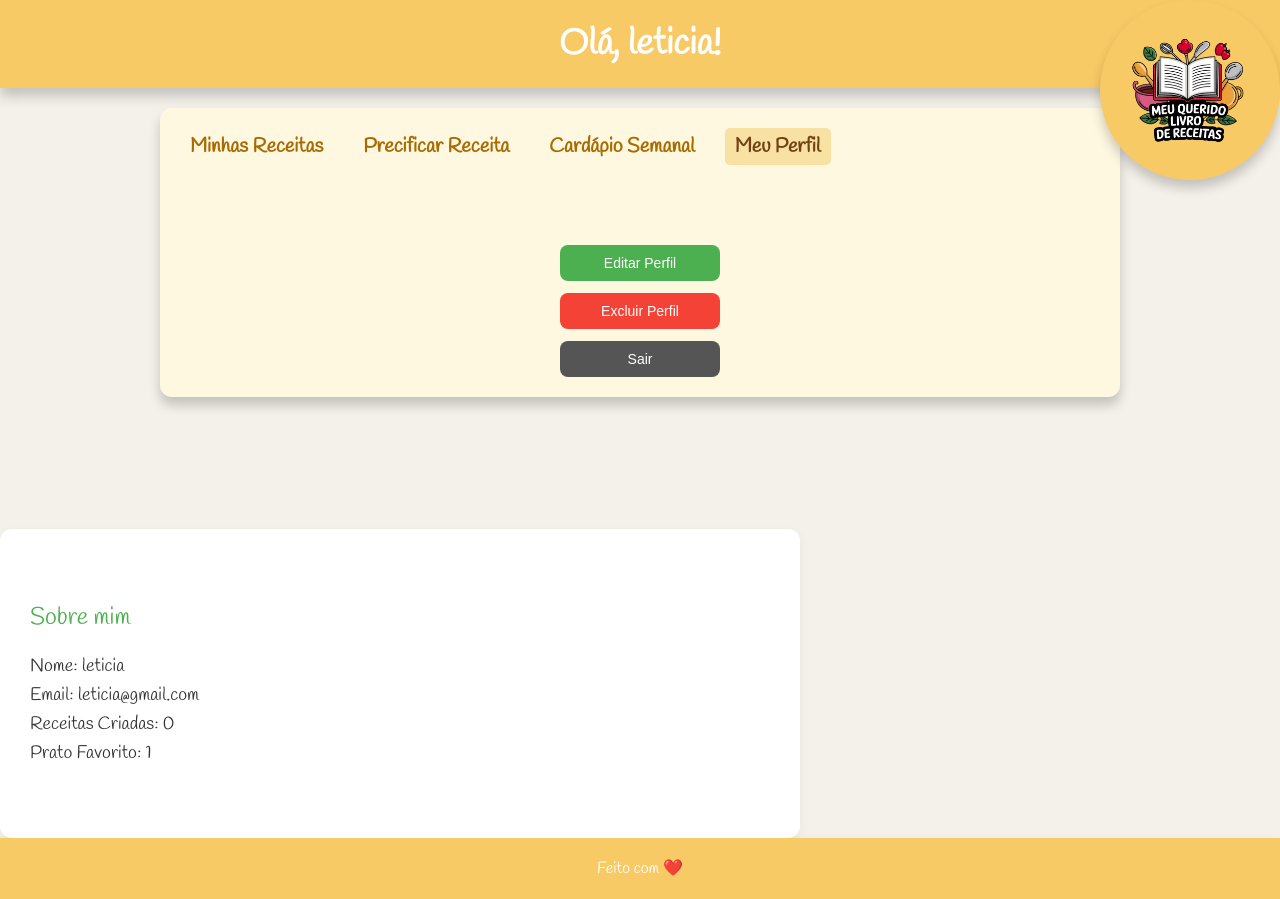
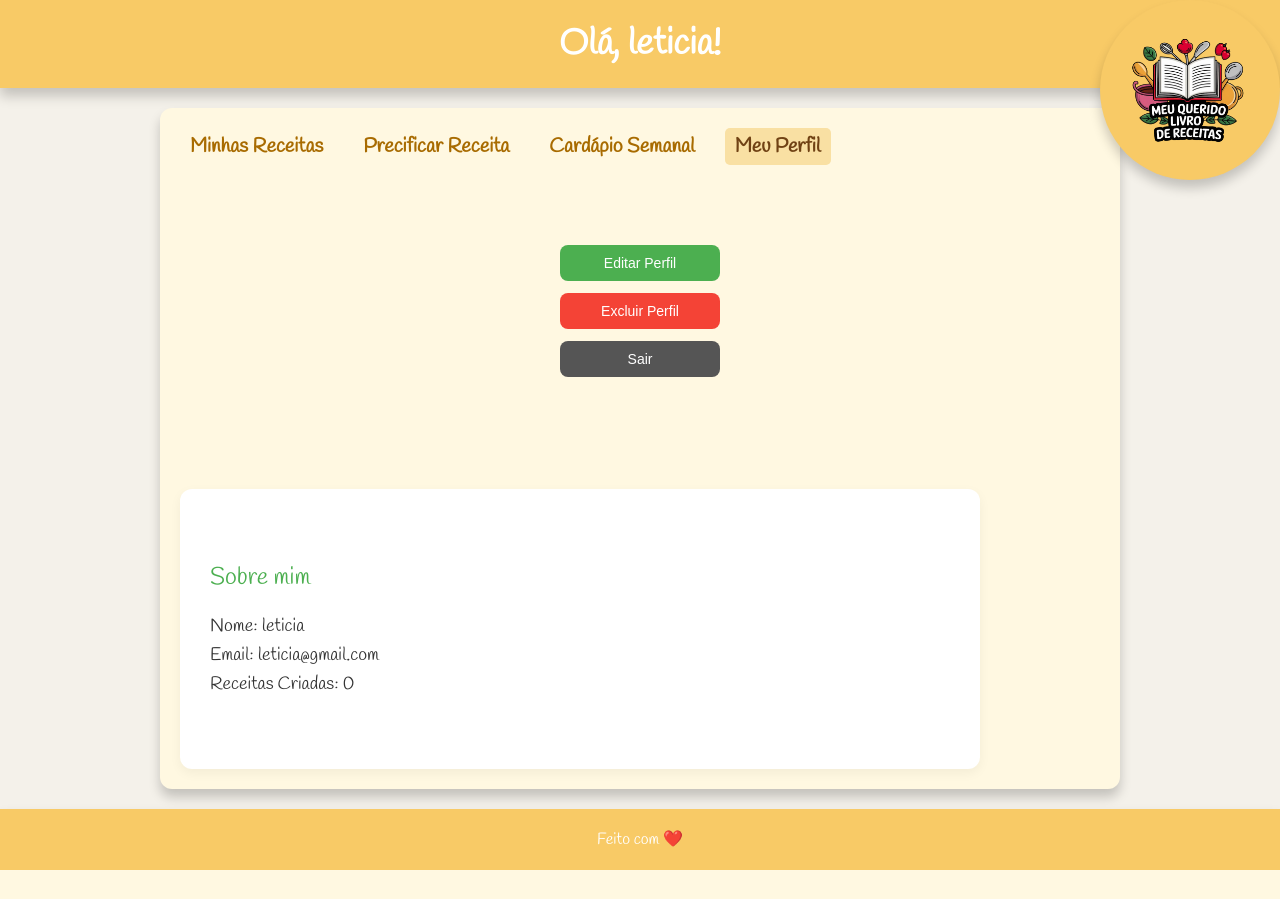
Before and after one commit to BeatrizYukihara/ProjetoReceitasCompartilhadas, a Flask app: page /meu_perfil in a window 1280 px wide. After the commit the page ends 870 px from the top, so only its background shows below. Run offline with Flask 3, Linux system fonts and the light colour scheme; a user stored in the database is signed in; data comes from the database, SQL or seed files in the repository.

Commit message:
Update meu_perfil.html

```diff
--- a/Projeto3/templates/meu_perfil.html
+++ b/Projeto3/templates/meu_perfil.html
@@ -46,7 +46,7 @@
             <button class="botao-excluir" id="excluirPerfilBtn">Excluir Perfil</button>
             <button class="botao-sair" id="sairBtn">Sair</button>
           </div>
-        </div>
+
         <!-- Bloco: Sobre Mim -->
         <div class="perfil-info">
           <h2>Sobre mim</h2>
@@ -54,7 +54,6 @@
           <p><strong>Email:</strong> {{ email_usuario }}</p>
          <!-- <strong>Telefone:</strong> {{ telefone_usuario }}</p> -->
           <p><strong>Receitas Criadas:</strong> {{ receitas_criadas }}</p>
-          <p><strong>Prato Favorito:</strong> {{ prato_favorito }}</p>
         </div>
       </div>
   </div>
```
